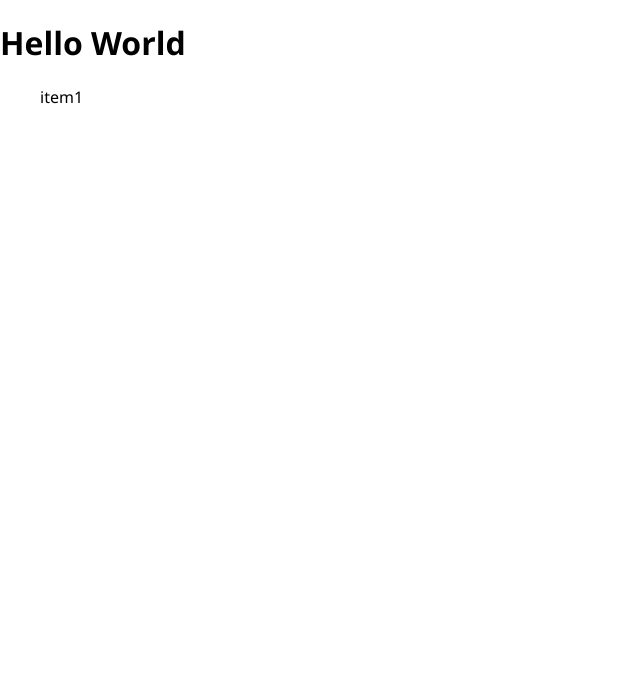
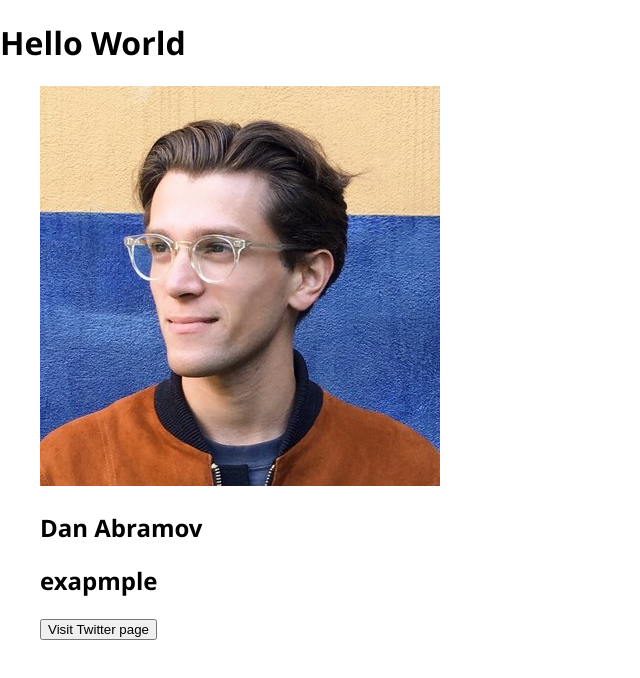
Before and after one commit to dejavuu009/ReactApps, a React (Create React App) app in the folder react1/: page / in a window 1280 px wide. Shown: the top 678 px of the page, without its empty margins (0-640 px from the left). Built offline with nearby package versions, Linux system fonts and the light colour scheme.

Commit message:
ListItem

```diff
--- a/react1/src/components/ListWrapper/ListItem/ListItem.css
+++ b/react1/src/components/ListWrapper/ListItem/ListItem.css
@@ -1,4 +1,4 @@
-.listItemWrapper {
+.listItem__wrapper {
 list-style: none;
 padding: 0%;
 margin: 0;
--- a/react1/src/components/ListWrapper/ListItem/ListItem.js
+++ b/react1/src/components/ListWrapper/ListItem/ListItem.js
@@ -1,10 +1,16 @@
 import React from "react";
 import './ListItem.css';
+import danabramovImage from '/Users/jakub/Desktop/Web Development/ReactApp/ReactApps/react1/src/assets/images/danabramov.jpg';
 
 
 const ListItem = () => (
-<li className="listItemWrapper">
-    item1
+<li className="listItem__wrapper">
+    <img src={danabramovImage}></img>
+    <div>
+        <h2 className="listItem__name">Dan Abramov</h2>
+        <h2 className="listItem__description">exapmple</h2>
+        <button className="listItem__button">Visit Twitter page</button>
+    </div>
 </li>
 
 );
```
